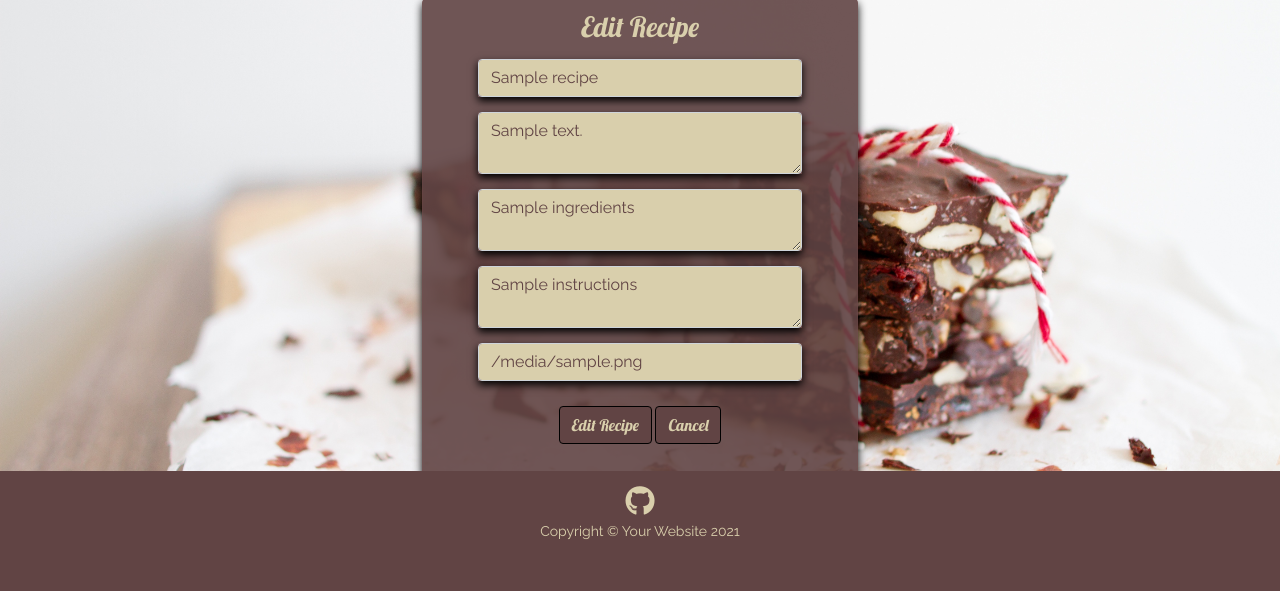
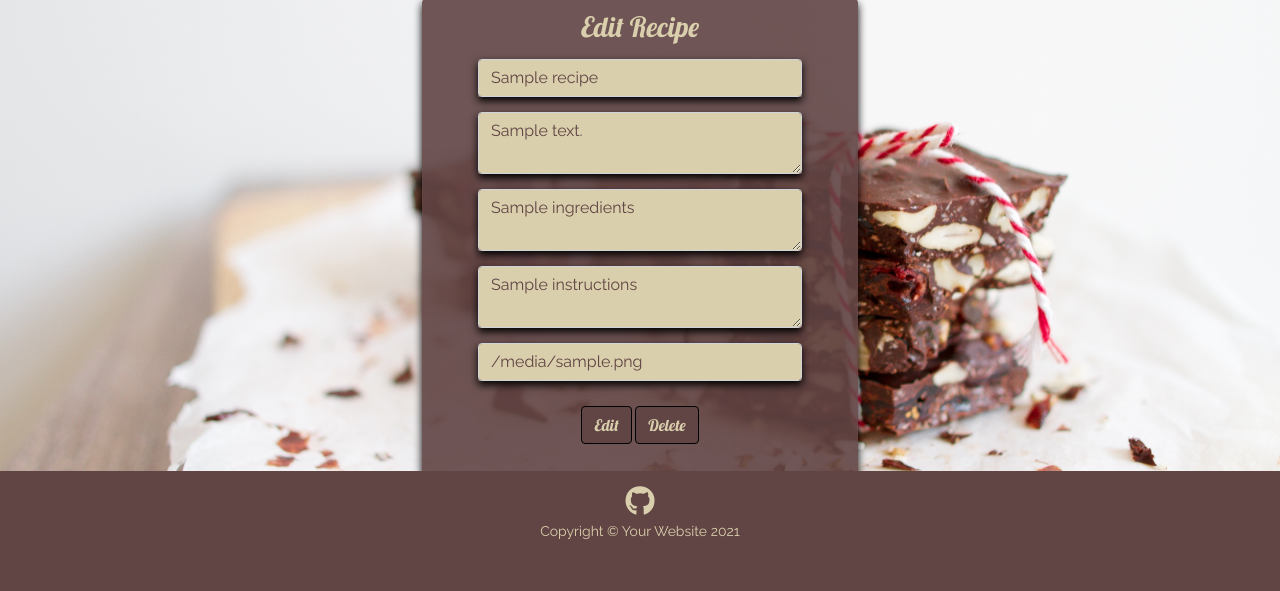
Before and after one commit to PodgeCollins/EatYourFeelings_MS3, a Flask app: template templates/edit_recipe.html in a window 1280 px wide. Shown: the part 254-845 px from the top of the page. Run offline with Flask 2, Linux system fonts and the light colour scheme; the template is opened without the code that fills it: most values are stand-ins (such as "Sample title", 1, 10 or a date in 2020); some libraries are stand-ins or nearby versions.

Commit message:
Minor formatting

```diff
--- a/templates/edit_recipe.html
+++ b/templates/edit_recipe.html
@@ -40,13 +40,13 @@
                     </div>
                     <div class="form-row text-center">
                         <div class="col">
-                            <a href="{{ url_for('get_recipes') }}">
-                            <button type="submit" class="btn btn-success" data-toggle="modal"
-                                    data-target="submitButton">Edit Recipe</button>
+                            <a href="{{ url_for('edit_recipe', edit_id=recipe._id) }}">
+                                <button type="submit" class="btn btn-success" data-toggle="modal"
+                                    data-target="submitButton">Edit</button>
                             </a>
-                            <a href="{{ url_for('get_recipes') }}">
-                            <button type="submit" class="btn btn-success" data-toggle="modal"
-                                    data-target="submitButton">Cancel</button>
+                            <a href="{{ url_for('delete_recipe', edit_id=recipe._id) }}">
+                                <button type="submit" class="btn btn-success" data-toggle="modal"
+                                    data-target="submitButton">Delete</button>
                             </a>
                         </div>
                     </div>
```
